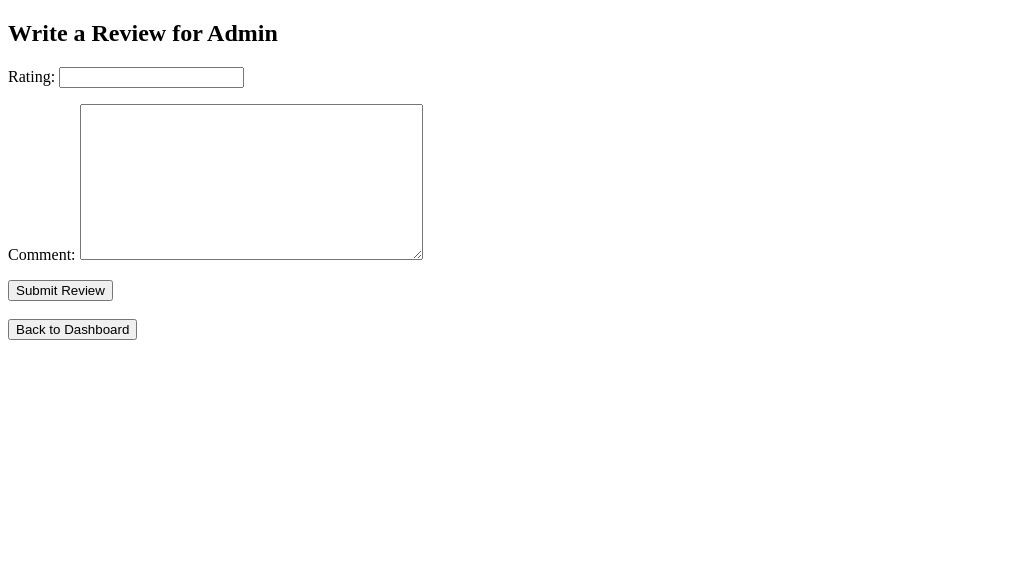
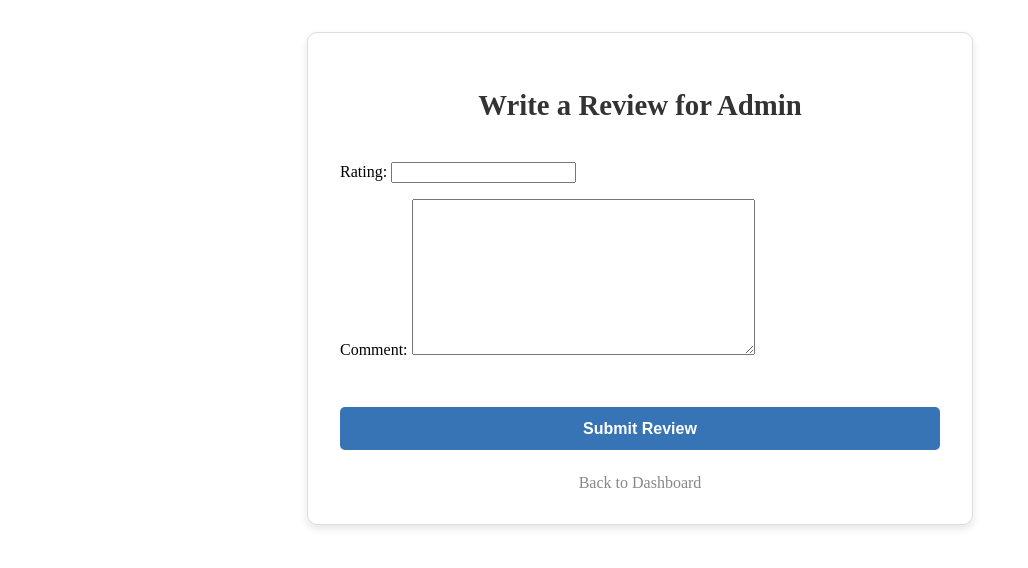
Before and after one commit to bhavyap1010/reno, a Django app: page /review/2/ in a window 1280 px wide. Shown: the top 568 px of the page, without its empty margins (0-1028 px from the left). Run offline with Django 5.2, Linux system fonts and the light colour scheme; a user stored in the database is signed in; data comes from the database, SQL or seed files in the repository; both versions use the stored data as it was after the commit.

Commit message:
Style Base.html, and write_review.html

```diff
--- /dev/null
+++ b/client/static/client/review.css
@@ -0,0 +1,126 @@
+.form_wrapper {
+    max-width: 500px;
+    margin: 2rem auto;
+    padding: 2rem;
+    border: 1px solid #ccc;
+    border-radius: 8px;
+    background-color: #f9f9f9;
+    box-shadow: 0 4px 6px rgba(0, 0, 0, 0.1);
+}
+
+.title_container {
+    text-align: center;
+    margin-bottom: 1.5rem;
+}
+
+.form_title {
+    font-size: 1.8rem;
+    font-weight: bold;
+    color: #333;
+}
+
+.form_container {
+    display: flex;
+    flex-direction: column;
+    gap: 1rem;
+}
+
+.input_field {
+    display: flex;
+    flex-direction: column;
+    gap: 0.5rem;
+}
+
+.submit_button, .back_button {
+    width: 100%;
+    padding: 0.8rem;
+    font-size: 1rem;
+    font-weight: bold;
+    color: white;
+    background-color: #3674B5;
+    border: none;
+    border-radius: 4px;
+    cursor: pointer;
+    transition: background-color 0.3s ease;
+}
+
+.submit_button:hover, .back_button:hover {
+    background-color: #285a8e;
+}
+
+.link_container {
+    text-align: center;
+    margin-top: 1rem;
+}
+
+.back_button {
+    background-color: #888;
+}
+
+.back_button:hover {
+    background-color: #666;
+}
+
+.review-wrapper {
+    max-width: 600px;
+    margin: 2rem auto;
+    padding: 2rem;
+    border: 1px solid #ddd;
+    border-radius: 10px;
+    background-color: #ffffff;
+    box-shadow: 0 4px 8px rgba(0, 0, 0, 0.1);
+}
+
+.review-header {
+    text-align: center;
+    margin-bottom: 1.5rem;
+}
+
+.review-title {
+    font-size: 1.8rem;
+    font-weight: bold;
+    color: #333;
+}
+
+.review-form {
+    display: flex;
+    flex-direction: column;
+    gap: 1rem;
+}
+
+.review-input-group {
+    margin-bottom: 1rem;
+}
+
+.review-submit-button {
+    width: 100%;
+    padding: 0.8rem;
+    font-size: 1rem;
+    font-weight: bold;
+    color: white;
+    background-color: #3674B5;
+    border: none;
+    border-radius: 5px;
+    cursor: pointer;
+    transition: background-color 0.3s ease;
+}
+
+.review-submit-button:hover {
+    background-color: #285a8e;
+}
+
+.review-back {
+    text-align: center;
+    margin-top: 1.5rem;
+}
+
+.review-back-link {
+    font-size: 1rem;
+    color: #888;
+    text-decoration: none;
+    transition: color 0.3s ease;
+}
+
+.review-back-link:hover {
+    color: #555;
+}
--- a/client/templates/client/base.html
+++ b/client/templates/client/base.html
@@ -6,6 +6,7 @@
     <meta charset="UTF-8">
     <title>Reno</title>
     <link rel="stylesheet" href="{% static 'client/root.css' %}">
+    <link rel="stylesheet" href="{% static 'client/review.css' %}">
 </head>
 <body>
 
--- a/client/templates/client/write_review.html
+++ b/client/templates/client/write_review.html
@@ -1,16 +1,20 @@
 {% extends 'client/base.html' %}
 {% block content %}
-  <h2>Write a Review for {{ business.name }}</h2>
+  <div class="review-wrapper">
+    <div class="review-header">
+      <h2 class="review-title">Write a Review for {{ business.name }}</h2>
+    </div>
 
-  <form method="post">
-    {% csrf_token %}
-    {{ form.as_p }}
-    <button type="submit">Submit Review</button>
-  </form>
+    <form method="post" class="review-form">
+      {% csrf_token %}
+      <div class="review-input-group">
+        {{ form.as_p }}
+      </div>
+      <button type="submit" class="review-submit-button">Submit Review</button>
+    </form>
 
-  <br>
-
-  <form action="{% url 'home' %}" method="get">
-      <button type="submit">Back to Dashboard</button>
-  </form>
+    <div class="review-back">
+      <a href="{% url 'home' %}" class="review-back-link">Back to Dashboard</a>
+    </div>
+  </div>
 {% endblock %}
```
Also changed, not shown: db.sqlite3.
